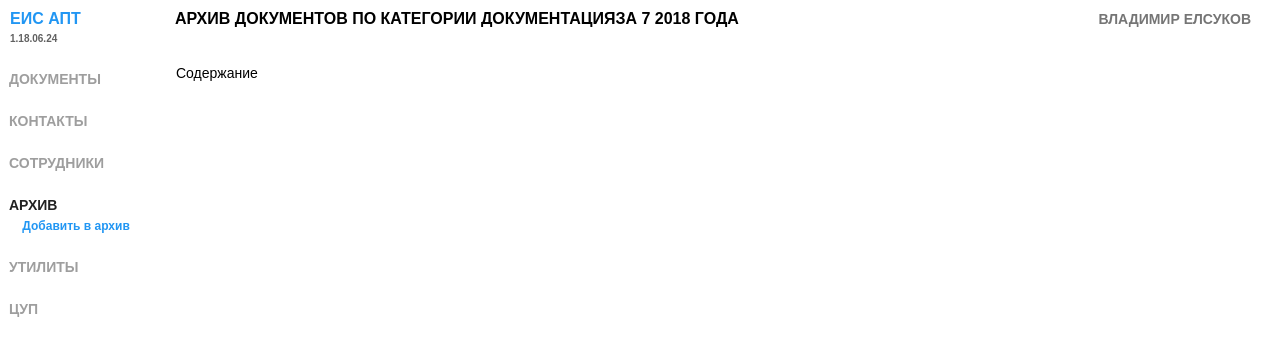
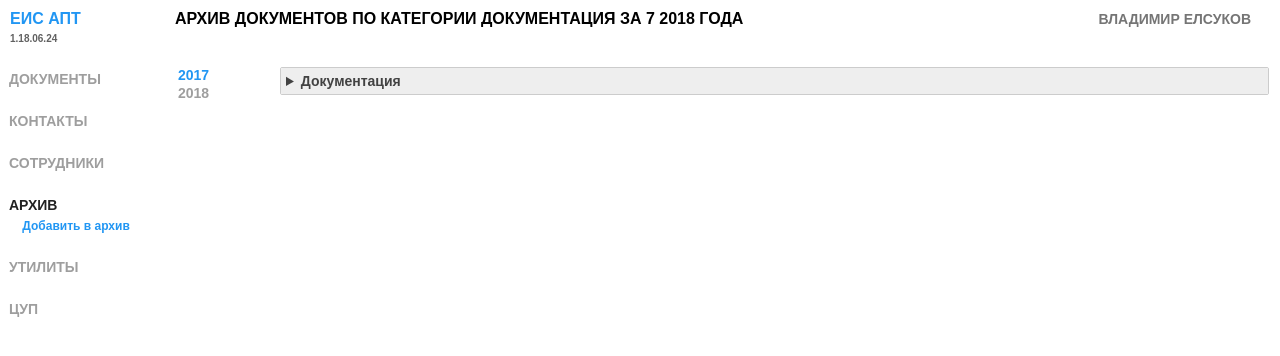
Before and after one commit to e-vladimir/EIS, a Django app: a page that uses EIS/templates/end.html in a window 1280 px wide. Shown: the top 356 px of the page. Run offline with Django 3.2, Linux system fonts and the light colour scheme; a user stored in the database is signed in; data comes from the database, SQL or seed files in the repository; both versions use the stored data as it was after the commit; some libraries are stand-ins or nearby versions.

Commit message:
+ Сохранение файлов архивов в подпапки pdf и file + Вывод периода документа в списке документов

```diff
--- a/EIS/static/main.css
+++ b/EIS/static/main.css
@@ -57,7 +57,7 @@ td, th {
 
 .archive_action {
     text-transform: uppercase;
-    font-size: 12px;
+    font-size: 14px;
     font-weight: bold;
     color: #9e9e9e;
     }
--- a/EIS/urls.py
+++ b/EIS/urls.py
@@ -10,6 +10,9 @@ urlpatterns = [
     path('media/pdf/<str:filename>',     views.pdf_download),
     path('media/file/<str:filename>',    views.file_download),
 
+    path('media/archive/pdf/<str:filename>',     views.archive_pdf_download),
+    path('media/archive/file/<str:filename>',    views.archive_file_download),
+
     path('admin/logout/',                views.logout),
     path('admin/',                       admin.site.urls),
 
--- a/archives/models.py
+++ b/archives/models.py
@@ -57,11 +57,18 @@ LIST_MONTH = (("00", "Нет данных"),
               ("12", "Декабрь"),)
 
 
+def rename_upload(instance, filename, folder):
+	ext = filename.split('.')
+	filename = "%s/%s %s.%s" % (folder, ext[0], timezone.datetime.now().strftime("%Y-%m-%d"), ext[-1])
+	return filename
+
+
 def rename_upload_file(instance, filename):
-	ext = filename.split('.')
-	filename = "archive/%s %s.%s" % (ext[0], timezone.datetime.now().strftime("%Y-%m-%d"), ext[-1])
+	return rename_upload(instance, filename, "archive/file")
 
-	return filename
+
+def rename_upload_pdf(instance, filename):
+	return rename_upload(instance, filename, "archive/pdf")
 
 
 class EIS_Archive(models.Model):
@@ -73,7 +80,7 @@ class EIS_Archive(models.Model):
 
 	note            = models.CharField(blank=True, max_length=250)
 
-	file_pdf        = models.FileField(blank=True, upload_to=rename_upload_file)
+	file_pdf        = models.FileField(blank=True, upload_to=rename_upload_pdf)
 	file            = models.FileField(blank=True, upload_to=rename_upload_file)
 
 	update_user     = models.CharField(max_length=200, default="Аноним")
@@ -122,6 +129,9 @@ class EIS_Archive(models.Model):
 		else:
 			return ""
 
+	def get_month_str(self):
+		return LIST_MONTH[int(self.period_month)][1]
+
 
 @receiver(models.signals.pre_save, sender=EIS_Archive)
 def auto_delete_file_on_change(sender, instance, **kwargs):
--- /dev/null
+++ b/archives/templates/archives_filter.html
@@ -0,0 +1,99 @@
+{% include "header.html" %}
+
+<table width="100%">
+    <tr>
+        <td width="165px" valign="top">{% include "menu.html" %}</td>
+        <td valign="top">
+            <div class="content">
+                <table width="100%">
+                    <tr>
+                        <td valign="top" width="100px">
+                            <table width="100%">
+                                {% for year in list_year %}
+                                    {% if year == year_current %}
+                                        <tr><td class="archive_current">{{year}}</td></tr>
+                                        {% for month in list_month %}
+                                            {% if month == month_current %}
+                                                <tr><td class="archive_current">{{month}}</td></tr>
+                                            {% else %}
+                                                <tr><td class="archive_action"><a href="/archives/filter/{{year_current}}/{{month}}">{{month}}</a></td></tr>
+                                            {% endif %}
+                                        {% endfor %}
+                                    {% else %}
+                                        <tr><td class="archive_action"><a href="/archives/filter/{{year}}/">{{year}}</a></td></tr>
+                                    {% endif %}
+                                {% endfor %}
+                            </table>
+                        </td>
+
+                        <td valign="top" align="left">
+                            <table width="100%">
+                            {% regroup list_documents by category as categories %}
+                                {% for category in categories %}
+                                    <tr><td><details><summary class="group" >{{ category.grouper }}</summary>
+
+                                    {% for document in category.list %}
+                                        <table width="100%">
+                                            <tr>
+                                                <td width="50px" align="center">
+                                                    <span class="user_update">{{document.period_year}}</span>
+                                                </td>
+                                                <td class="first_col"><a href="/archives/view/{{ document.pk }}/" class="name">{{document.description}}</a></td>
+                                                <td width="50px" align="center">
+                                                    {% if document.file_pdf %}
+                                                        <a href="{{ document.file_pdf.url }}" class="pdf">PDF</a>
+                                                    {% else %}
+                                                        &nbsp;
+                                                    {% endif %}
+                                                </td>
+                                                <td width="50px" align="center">
+                                                    {% if document.file %}
+                                                        <a href="{{ document.file.url }}" class="file">{{ document.get_extension }}</a>
+                                                    {% else %}
+                                                        &nbsp;
+                                                    {% endif %}
+                                                </td>
+                                                <td align="right" class="last_col" width="150px">
+                                                    <span class="user_update">{{ document.update_user }}</span>
+                                                </td>
+                                            </tr>
+                                            <tr>
+                                                <td width="50px" align="center">
+                                                    <span class="user_update">{{ document.get_month_str }}</span>
+                                                </td>
+                                                <td class="note">&nbsp;&nbsp;{{document.note}}</td>
+                                                <td width="50px" align="center">
+                                                    {% if document.file_pdf %}
+                                                        <span class="small">{{ document.get_pdf_size }}</span>
+                                                    {% else %}
+                                                        &nbsp;
+                                                    {% endif %}
+                                                </td>
+                                                <td width="50px" align="center">
+                                                    {% if document.file %}
+                                                        <span class="small">{{ document.get_size }}</span>
+                                                    {% else %}
+                                                        &nbsp;
+                                                    {% endif %}
+                                                </td>
+                                                <td align="right" class="last_col" width="150px">
+                                                    <span class="small">{{ document.update_date|date:"d E Y" }}</span>
+                                                </td>
+                                            </tr>
+
+                                            <tr><td colspan="5"><hr></td></tr>
+                                        </table>
+                                    {% endfor %}
+                                </details></td></tr>
+
+                                {% endfor %}
+                            </table>
+                        </td>
+                    </tr>
+                </table>
+            </div>
+        </td>
+    </tr>
+</table>
+
+{% include "end.html" %}
--- a/archives/templates/archives_period.html
+++ /dev/null
@@ -1,18 +0,0 @@
-{% include "header.html" %}
-
-<table width="100%">
-    <tr>
-        <td width="165px" valign="top">{% include "menu.html" %}</td>
-        <td valign="top">
-            <div class="content">
-                <table width="100%">
-                    <tr>
-                        <td>Содержание</td>
-                    </tr>
-                </table>
-            </div>
-        </td>
-    </tr>
-</table>
-
-{% include "end.html" %}
--- a/archives/urls.py
+++ b/archives/urls.py
@@ -12,13 +12,12 @@ from . import views
 urlpatterns = [
 	path('',                                              views.page_archives),
 
-	path('filter/<int:year>/',                                   views.page_archives_filter),
+	path('filter/<int:year>/',                            views.page_archives_filter),
+	path('filter/<int:year>/<str:category>',              views.page_archives_filter),
 	path('filter/<int:year>/<int:month>/',                views.page_archives_filter),
 	path('filter/<int:year>/<int:month>/<str:category>/', views.page_archives_filter),
 
-	path('filter/<str:category>/',                               views.page_archives_filter),
-	path('filter/<str:category>/<int:year>/',                    views.page_archives_filter),
-	path('filter/<str:category>/<int:year>/<int:month>/',        views.page_archives_filter),
+	path('filter/<str:category>/',                        views.page_archives_filter),
 
 	path('new/',                                          views.page_archive_new),
 ]
--- a/archives/views.py
+++ b/archives/views.py
@@ -1,8 +1,13 @@
 from django.shortcuts import render, get_object_or_404, redirect
 from EIS.global_info import *
-from .models import EIS_Archive
+from .models import EIS_Archive, LIST_MONTH
 from .forms import ArchiveForm
 from django.utils import timezone
+
+
+class CMonth:
+	def get_month(self, in_month):
+		return LIST_MONTH[in_month]
 
 
 def page_archives(request):
@@ -48,13 +53,48 @@ def page_archives_filter(request, year=None, month=None, category=None):
 	if request.user.is_authenticated:
 		EIS_info['title'] = "Архив документов "
 
-		documents     = EIS_Archive.objects.all().order_by("period_year",
-		                                                   "period_month",
-		                                                   "category",
-		                                                   "description")
+		list_month     = []
+		list_category  = []
+		list_year      = []
+
+		list_documents = []
+
+		documents      = EIS_Archive.objects.all().order_by("period_year",
+		                                                    "period_month",
+		                                                    "category",
+		                                                    "description")
+
+		for document in documents:
+			doc_category = str(document.category)
+			doc_year     = str(document.period_year)
+			doc_month    = str(document.period_month)
+
+			include_doc  = False
+
+			if doc_year not in list_year: list_year.append(doc_year)
+
+			if category is not None:
+				include_doc = doc_category == str(category)
+			else:
+				if year is not None:
+					include_doc = doc_year == str(year)
+
+					if include_doc:
+						if doc_month not in list_month: list_month.append(int(doc_month))
+
+					if month is not None:
+						include_doc = include_doc and (int(doc_month) == int(month))
+
+			if include_doc:
+				list_documents.append(document)
+
+		# Фильтры
+		list_category.sort()
+		list_month.sort()
+		list_year.sort()
 
 		if category is not None:
-			EIS_info['title'] += "по категории {0}".format(category)
+			EIS_info['title'] += "по категории {0} ".format(category)
 
 		if year is not None:
 			if month is not None:
@@ -64,7 +104,16 @@ def page_archives_filter(request, year=None, month=None, category=None):
 
 		EIS_info['user'] = "{0} {1}".format(request.user.first_name, request.user.last_name)
 
-		return render(request, 'archives_period.html', {'EIS_info': EIS_info})
+		params = {'EIS_info'      : EIS_info,
+		          'list_year'     : list_year,
+		          'year_current'  : str(year),
+		          'category_current': str(category),
+		          'list_documents': list_documents,
+		          'list_month'    : list_month,
+		          'month_current' : month,
+		          'cmonth'        : LIST_MONTH}
+
+		return render(request, 'archives_filter.html', params)
 	else:
 		return render(request, 'index_public.html', {'EIS_info': EIS_info})
 
--- a/documents/templates/documents.html
+++ b/documents/templates/documents.html
@@ -34,7 +34,7 @@
                             </table>
                         {% endfor %}
                     </details></td></tr>
-                {% endfor %}
+                    {% endfor %}
             </table>
             </div>
         </td>
```
Also changed, not shown: EIS/views.py (+22 -0 lines), db.sqlite3 (added).
